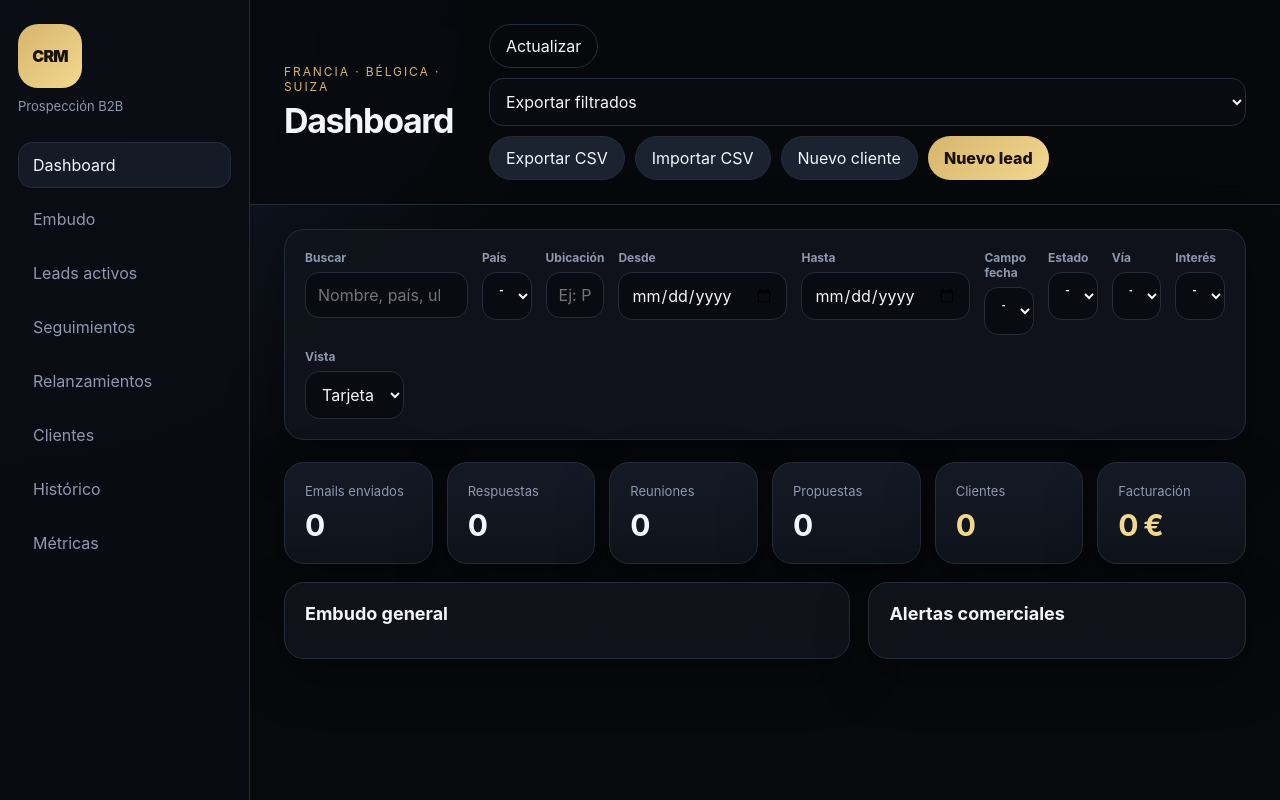
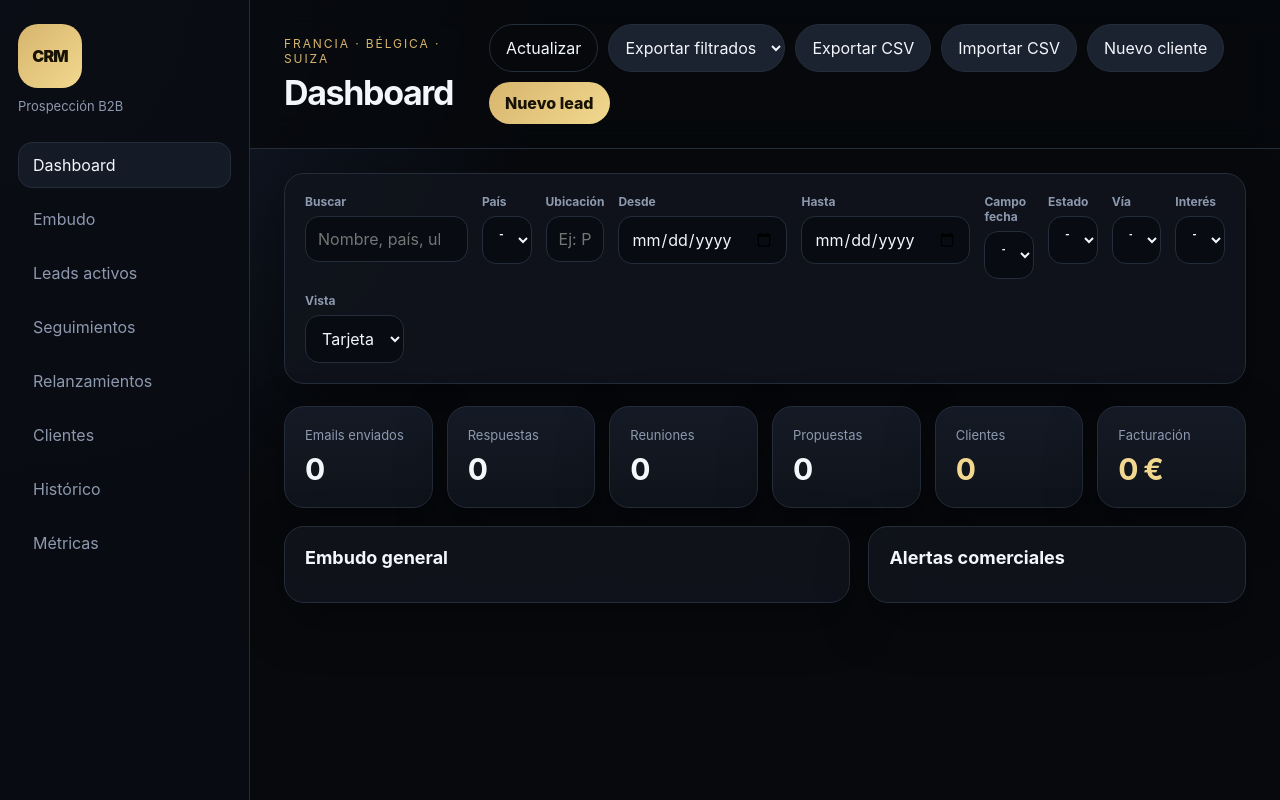
Before and after one commit to franciscourretsz/CRM, a plain HTML site: page index.html in a window 1280 px wide. Drawn offline with nearby package versions, Linux system fonts and the light colour scheme; no server answers.

Commit message:
Update styles.css

```diff
--- a/styles.css
+++ b/styles.css
@@ -662,3 +662,9 @@ th {
     grid-template-columns: 1fr;
   }
 }
+.export-select {
+  width: auto;
+  min-width: 170px;
+  border-radius: 999px;
+  background: #1b2230;
+}
```
